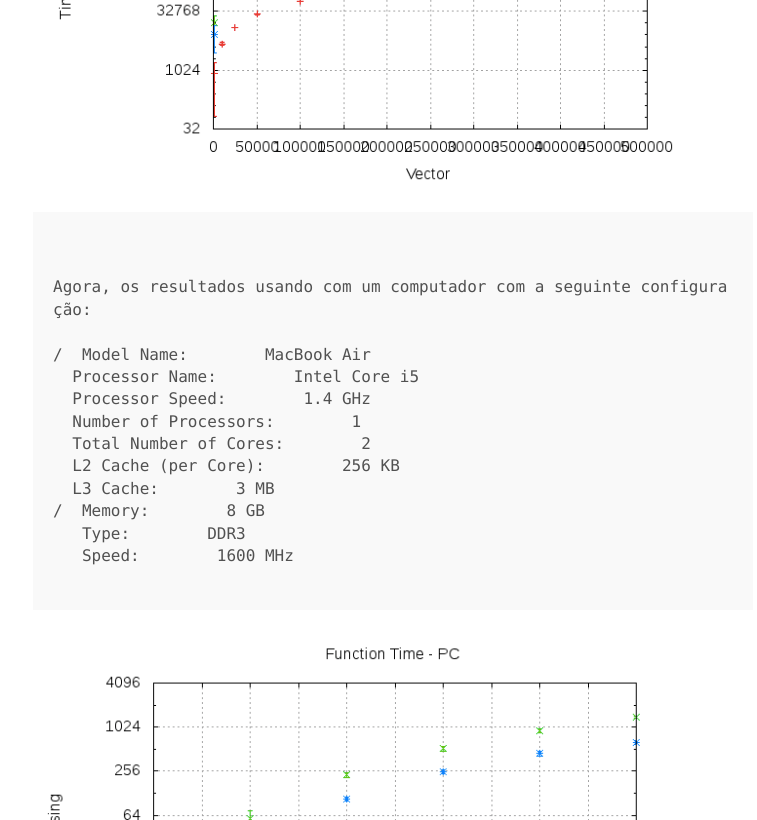
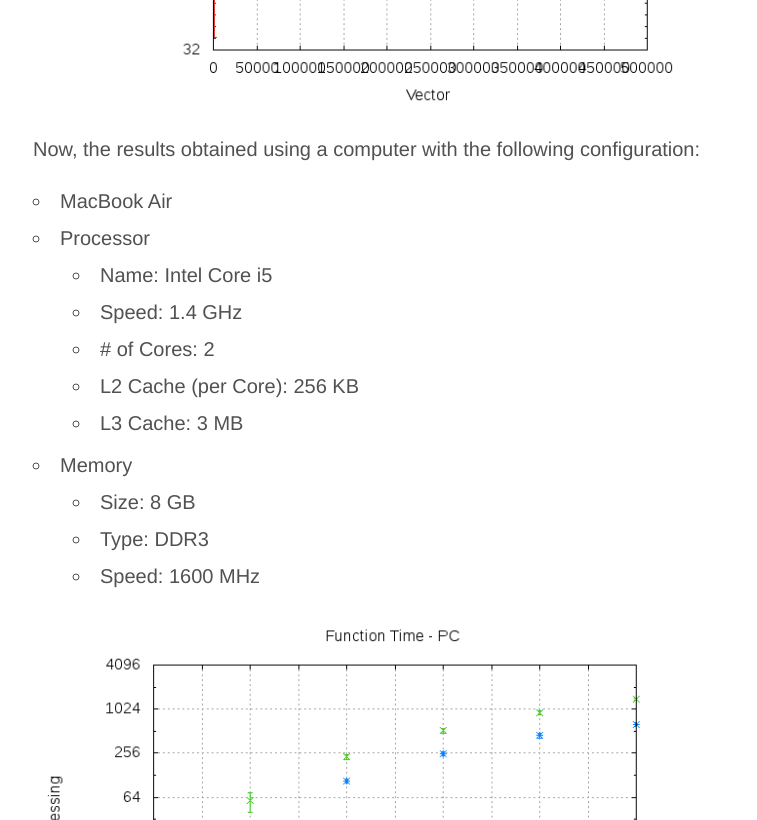
Before and after one commit to alexisjordao/operationalsystem, a plain HTML site: page post9.html in a window 1280 px wide. Shown: the part 1980-2800 px from the top of the page, without its empty margins (247-1004 px from the left). Drawn offline with Linux system fonts and the light colour scheme; a web font is replaced by a local one.

Commit message:
Rewrite post9

```diff
--- a/post9.html
+++ b/post9.html
@@ -20,19 +20,19 @@
     <time>7 Mar 2016</time>
   </div>
 
-<pre>
 
-Esses são os resultados encontrados pelo programa do post anterior. Para criação dos gráficos foi utilizado o programa gnuplot (sudo apt-get install gnuplot).
+<p>The following results were found using the code shown on the last post. We used gnuplot (<i>sudo apt-get install gnuplot</i>) to plot the data. </p>
 
-Informações importantes: nos gráficos o tempo de processamento será apresentado em escala de logaritmo, a cor vermelha indica o algoritmo QuickSort, a verde o BubbleSort e a azul o ShellSort. E estamos ressaltando a média de tempo de processamento (para dez processamentos) e o desvio padrão, para vetores com 1000, 10000, 25000, 50000, 100000, 200000, 300000, 400000 e 500000 entradas, no entanto, para o BubbleSort e o ShellSort na BBB utilizamos até 300000 entradas, devido a grande quantidade de tempo (~15horas) para esse vetor finalizar.
-</pre>
+<p>Remarkable information: the amount of time spent on the algorithms will be plotted using a logarithmic scale. <span style="color:red;font-weight:500;">Red</span> means QuickSort, <span style="color:green;font-weight:500;">Green</span> represents BubbleSort, and finally <span style="color:blue;font-weight:500;">Blue</span> will be ShellSort. We are presenting the average of amount of time spent (for 10 different input sizes, which are 1 000, 10 000, 25 000, 50 000, 100 000, 200 000, 300 000, 400 000 and 500 000). However, due to the excessive time required to complete BubbleSort for larger input sizes (15 hours or more), we limited the vector at 300 000 elements on BeagleBone. </p>
+
 
 <img src="files/a.png" />
 
+
+
+<p>This graph (and others which will appear below) may be generated using the following commands on the terminal:</p>
+
 <pre>
-
-Esse gráfico pode ser gerado utilizando os seguintes comandos no terminal: (para os demais gráficos o mesmo script foi usado, alterando apenas os arquivos de dados).
-
 gnuplot
 set title "Function Time - BBB"
 set xlabel "Vector"
@@ -44,32 +44,29 @@ set output 'functiontime.png'
 plot 'timeqs.dat', 'timebb.dat', 'timess.dat'
 plot 'timeqs.dat' using 1:2:($2-$3):($2+$3) with errorbars, 'timebb.dat' using 1:2:($2-$3):($2+$3) with yerrorbars, 'timess.dat' using 1:2:($2-$3):($2+$3) with yerrorbars
 gnuplot>
+</pre>
 
-Nota: Para os gráficos seguintes iremos usar o mesmo script disponibilizado acima.
-
-Para a função clock, temos o seguinte resultado:
-</pre>
+<p>For the clock funtions (counts up the number of clock cycles used by CPU), we got the following results:</p>
 
 
 <img src="files/b.png" />
 
 
-<pre>
-
-
-Agora, os resultados usando com um computador com a seguinte configuração:
-
-/  Model Name:        MacBook Air
-  Processor Name:        Intel Core i5
-  Processor Speed:        1.4 GHz
-  Number of Processors:        1
-  Total Number of Cores:        2
-  L2 Cache (per Core):        256 KB
-  L3 Cache:        3 MB
-/  Memory:        8 GB
-   Type:        DDR3
-   Speed:        1600 MHz
-
+<p>Now, the results obtained using a computer with the following configuration:</p>
+<ul>
+  <li>MacBook Air</li>
+  <li>Processor </li>
+  <ul style="margin-left:40px;">
+    <li>Name:               Intel Core i5</li>
+    <li>Speed:              1.4 GHz</li>
+    <li># of Cores:           2</li>
+    <li>L2 Cache (per Core):        256 KB</li>
+    <li>L3 Cache:        3 MB</li>
+  </ul></li>
+  <li>Memory<ul style="margin-left:40px;"><li>        Size: 8 GB</li>
+  <li>Type:        DDR3</li>
+  <li>Speed:        1600 MHz</li></ul></li>
+</ul>
 </pre>
 
 
@@ -77,14 +74,15 @@ Agora, os resultados usando com um computador com a seguinte configuração:
 
 <img src="files/d.png" />
 
-<pre>
-
-Avaliação da influência da arquitetura de hardware no desempenho e avaliação da influência dos parâmetros estatísticos
-
-Podemos perceber apenas olhando os gráficos que o QuickSort foi bem mais rápido em todos os testes, enquanto que o BubbleSort foi o algoritmo que demorou mais tempo para ser executado, também notamos uma grande diferença entre o tempo de processamento dos algoritmos entre o PC e a BBB, inclusive devido ao fato do processamento do vetor de 300 mil ter demorado mais de 15 horas para ser concluído na BBB. Além das médias demonstradas no gráfico, fizemos questão de expressão o desvio padrão que se mostrou muito pequeno em todos os casos.
 
 
-</pre>
+<p><b>Conclusions on the influence of the hardware architecture on the performance</b></p>
+
+<p>We may notice examing the graphs that QuickSort was way faster throughout all tests, while BubbleSort was definitely the slowest to be executed. We have also noticed a large difference on the amount of time spent on the computer and on BeagleBone, especially when using a vector of size 300000, which took about 15 hours to be finished on the BBB.</p>
+
+<p>Note that, on a computer, the standard deviation tends to be higher. This is probably because the CPU was required sometimes to execute toilsome tasks other than the algorithm, so in some cases we will get extraneous additional seconds.</p>
+
+<p>Last but not least, using a 10 000 vector does not require just 10 times the time spent by a 1 000 vector, as we might had expected. This is because the CPU happens to get much more cache hits when a vector is small. As the cache size is limited, this effect might be weaker on very large vectors. When running BubbleSort, for instance, the more the size approaches the upper bound, 500 000, the more the curve tends to look like a quadratic curve, as opposed to a exponential curve, like in the beginning.</p>
 
 </div>
 
```
